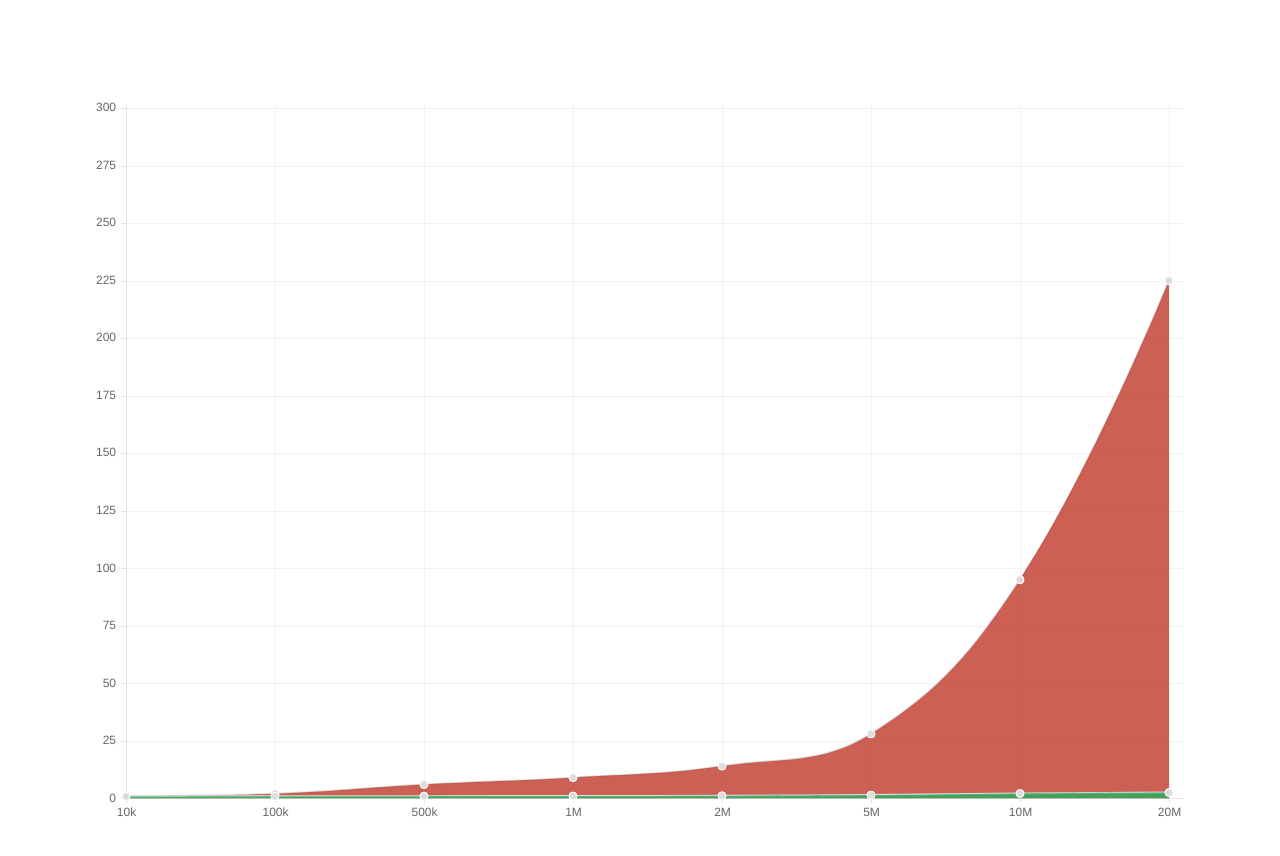
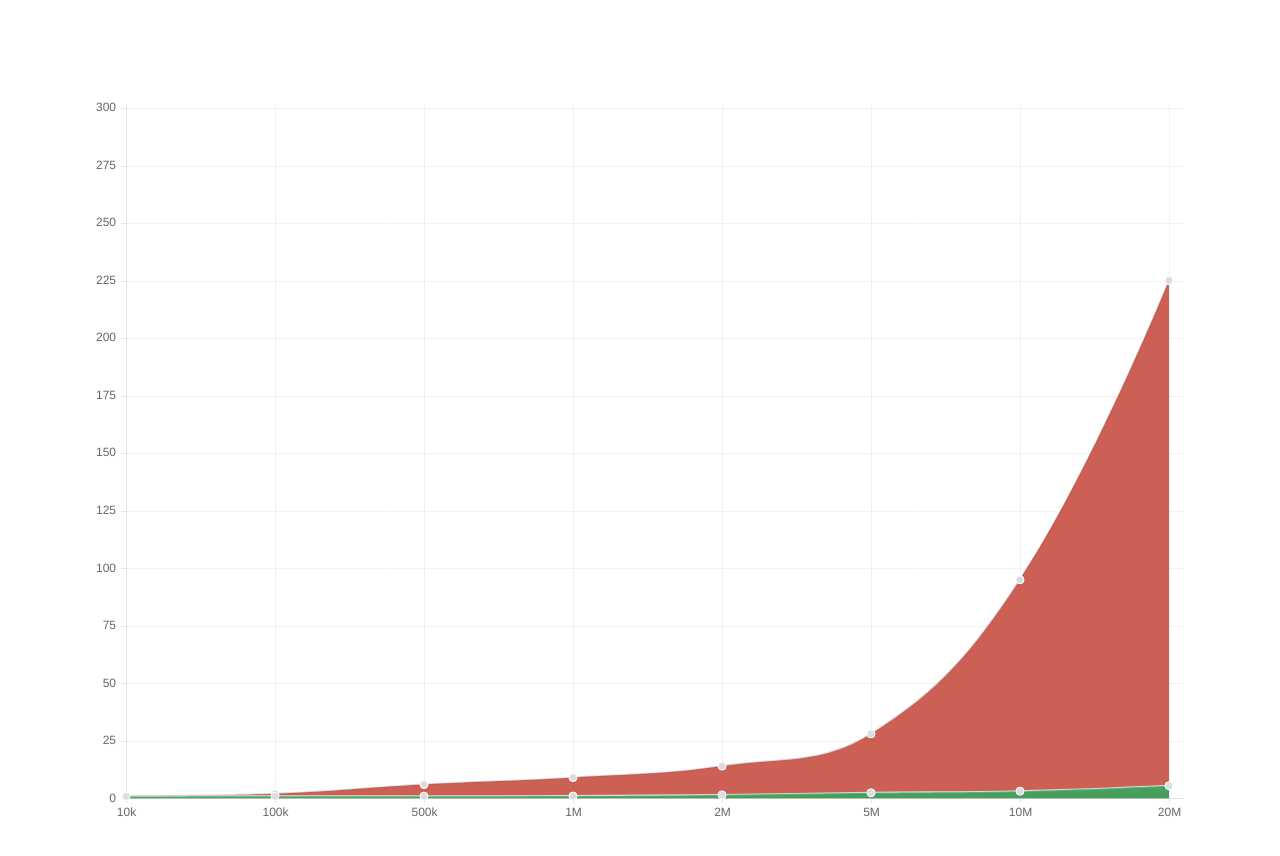
Before and after one commit to dthunziker/dthunziker.github.io, a plain HTML site: page reports.html in a window 1280 px wide. Drawn offline with Linux system fonts and the light colour scheme.

Commit message:
Rebuild analytics index

```diff
--- a/reports.html
+++ b/reports.html
@@ -40,7 +40,7 @@
 						pointStrokeColor : "#fff",
 						pointHighlightFill : "#fff",
 						pointHighlightStroke : "rgba(220,220,220,1)",
-						data : [.8,.9,.95,1,1.1,1.4,2.1,2.5]
+						data : [.8,.9,.95,1,1.5,2.4,3.1,5.5]
 					}
 				]
 
```
